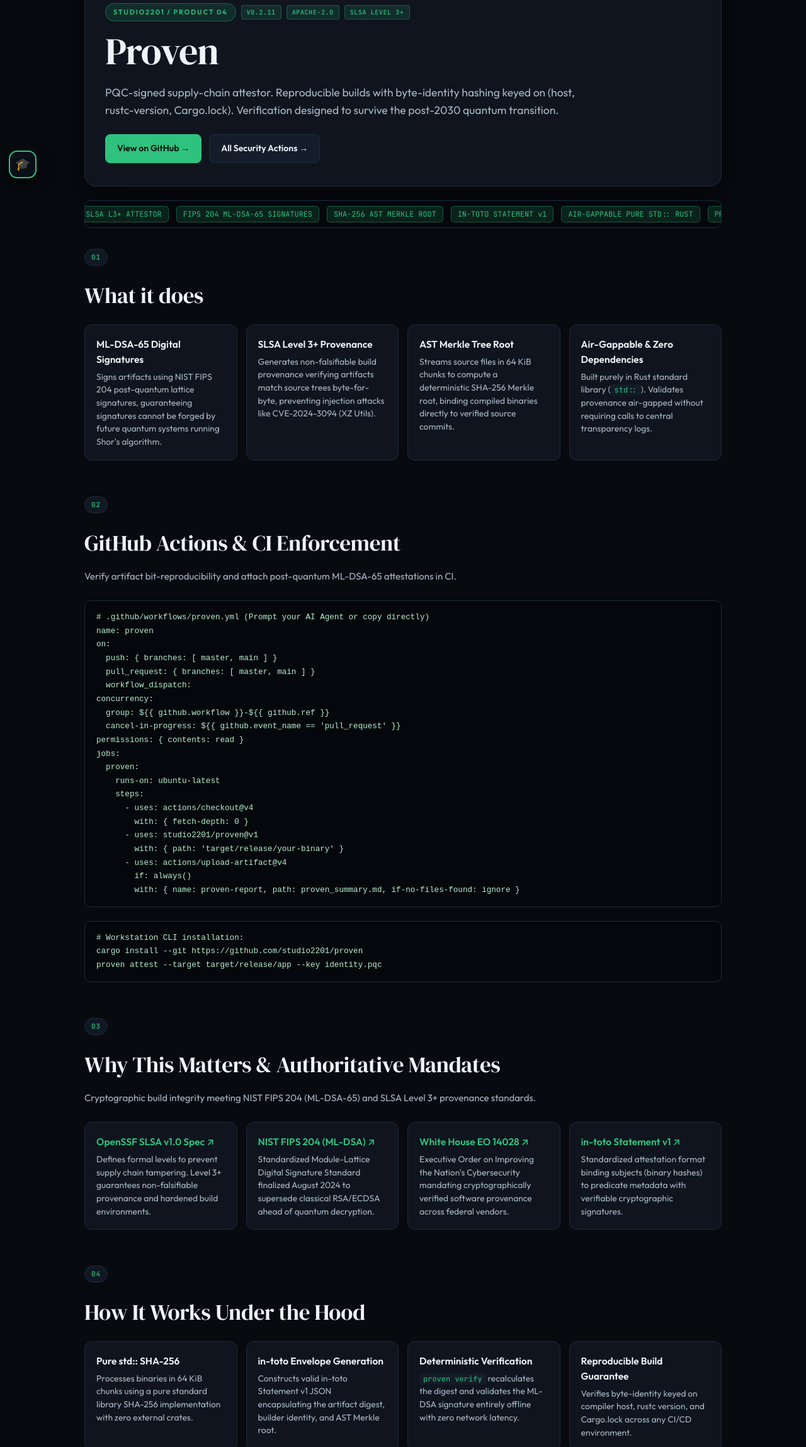
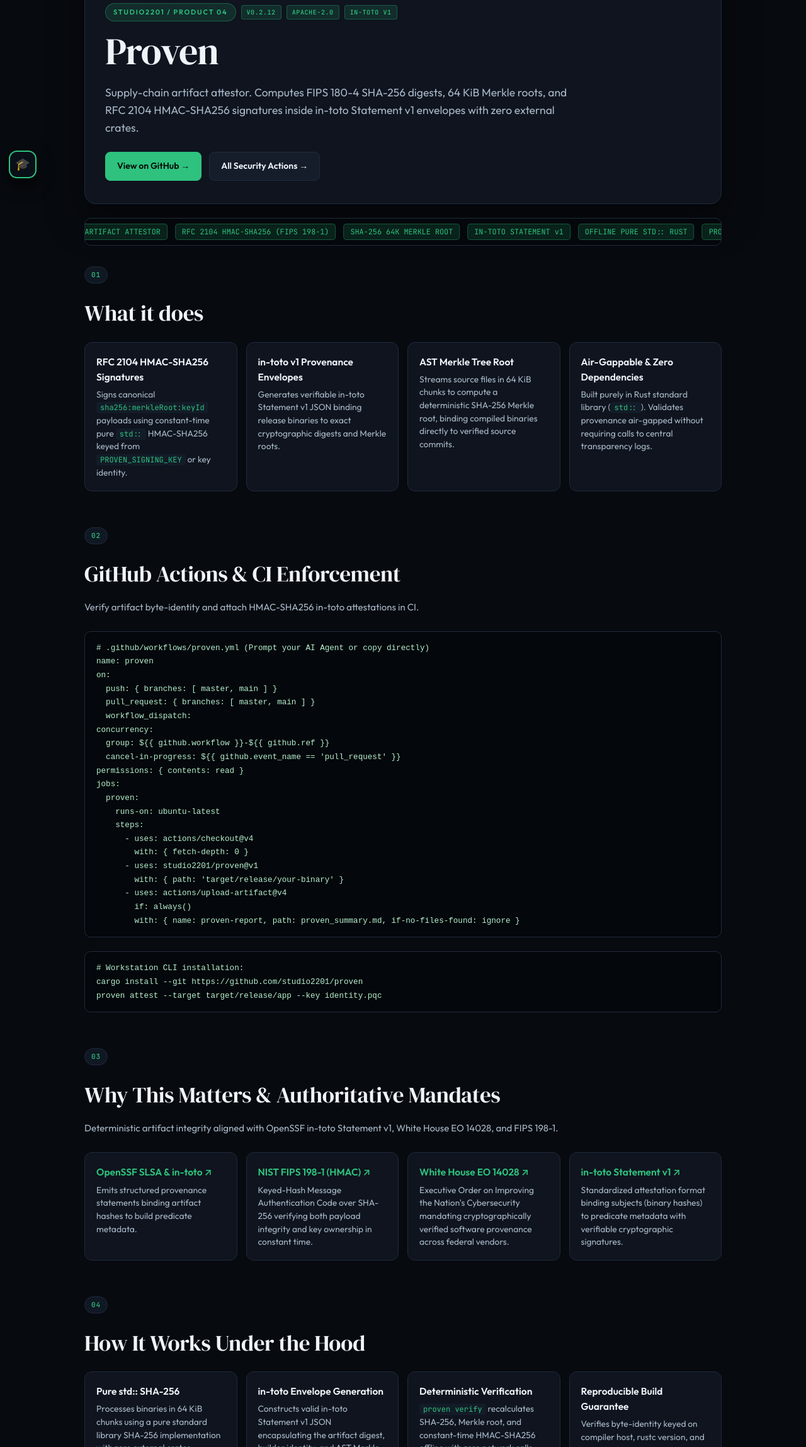
Before and after one commit to studio2201/studio2201.com, a plain HTML site: page proven.html in a window 1280 px wide. Shown: the part 503-2800 px from the top of the page at 63% size. Drawn offline with Linux system fonts and the light colour scheme.

Commit message:
docs: sync tool versions, vigil manifests, and proven attestation spec

```diff
--- a/proven.html
+++ b/proven.html
@@ -3,19 +3,19 @@
 <head>
 <meta charset="UTF-8" />
 <meta name="viewport" content="width=device-width, initial-scale=1.0" />
-<meta name="description" content="Proven — PQC-signed supply-chain attestor. Reproducible builds with byte-identity hashing keyed on (host, rustc-version, Cargo.lock). Apache-2.0." />
+<meta name="description" content="Proven — Supply-chain artifact attestor. Computes SHA-256, 64 KiB Merkle roots, and RFC 2104 HMAC-SHA256 in-toto v1 envelopes in pure std:: Rust. Apache-2.0." />
 <meta name="theme-color" content="#070a0f" />
-<title>Proven — PQC-signed supply-chain attestor · studio2201</title>
+<title>Proven — Supply-chain artifact attestor · studio2201</title>
 <link rel="canonical" href="https://studio2201.com/proven" />
 <meta property="og:site_name" content="studio2201" />
 <meta property="og:type" content="website" />
 <meta property="og:url" content="https://studio2201.com/proven" />
-<meta property="og:title" content="Proven — PQC-signed supply-chain attestor · studio2201" />
-<meta property="og:description" content="PQC-signed supply-chain attestor. Reproducible builds with byte-identity hashing. Air-gappable, post-2030 valid." />
+<meta property="og:title" content="Proven — Supply-chain artifact attestor · studio2201" />
+<meta property="og:description" content="Supply-chain artifact attestor computing SHA-256 digests, Merkle roots, and HMAC-SHA256 in-toto v1 envelopes offline." />
 <meta property="og:image" content="https://studio2201.com/assets/og-image.png" />
 <meta name="twitter:card" content="summary_large_image" />
-<meta name="twitter:title" content="Proven — PQC-signed supply-chain attestor · studio2201" />
-<meta name="twitter:description" content="PQC-signed supply-chain attestor. Reproducible builds with byte-identity hashing. Air-gappable, post-2030 valid." />
+<meta name="twitter:title" content="Proven — Supply-chain artifact attestor · studio2201" />
+<meta name="twitter:description" content="Supply-chain artifact attestor computing SHA-256 digests, Merkle roots, and HMAC-SHA256 in-toto v1 envelopes offline." />
 <meta name="twitter:image" content="https://studio2201.com/assets/og-image.png" />
 <link rel="preconnect" href="https://fonts.googleapis.com"><link rel="preconnect" href="https://fonts.gstatic.com" crossorigin>
 <link href="https://fonts.googleapis.com/css2?family=DM+Serif+Display:ital@0;1&family=Outfit:wght@400;500;600;700&family=JetBrains+Mono:wght@400;500;600&display=swap" rel="stylesheet">
@@ -52,20 +52,20 @@
 
   <details class="agent-brief">
     <summary>[ // AI AGENT &amp; CLI BRIEF — cargo install --git https://github.com/studio2201/proven ]</summary>
-    <p>Proven SLSA L3+ supply-chain attestor (`v0.2.11`). Signs reproducible builds with pure `std::` FIPS 204 ML-DSA-65 lattice signatures and SHA-256 AST Merkle roots · <a href="/agents">Agent &amp; MCP Guide</a>.</p>
+    <p>Proven supply-chain artifact attestor (`v0.2.12`). Computes SHA-256 digests, 64 KiB Merkle roots, and RFC 2104 HMAC-SHA256 in-toto v1 envelopes · <a href="/agents">Agent &amp; MCP Guide</a>.</p>
   </details>
 
   <header class="hero">
     <div class="badge-bar">
       <a href="https://studio2201.com"><img src="https://img.shields.io/badge/secured%20by-studio2201-2ec27e?logo=shield" alt="secured by studio2201"></a>
-      <a href="/proven"><img src="https://img.shields.io/badge/proven-ML--DSA--65%20verified-2ec27e" alt="proven: ML-DSA-65 verified (NIST FIPS 204)"></a>
+      <a href="/proven"><img src="https://img.shields.io/badge/proven-HMAC--SHA256%20verified-2ec27e" alt="proven: HMAC-SHA256 verified"></a>
       <span class="eyebrow" style="margin-bottom:0;">studio2201 / product 04</span>
-      <span class="tag green">v0.2.11</span>
+      <span class="tag green">v0.2.12</span>
       <span class="tag green">Apache-2.0</span>
-      <span class="tag green">SLSA Level 3+</span>
+      <span class="tag green">in-toto v1</span>
     </div>
     <h1>Proven</h1>
-    <p class="lede">PQC-signed supply-chain attestor. Reproducible builds with byte-identity hashing keyed on (host, rustc-version, Cargo.lock). Verification designed to survive the post-2030 quantum transition.</p>
+    <p class="lede">Supply-chain artifact attestor. Computes FIPS 180-4 SHA-256 digests, 64 KiB Merkle roots, and RFC 2104 HMAC-SHA256 signatures inside in-toto Statement v1 envelopes with zero external crates.</p>
     <div class="cta">
       <a class="btn primary" href="https://github.com/studio2201/proven">View on GitHub →</a>
       <a class="btn ghost" href="/lab#products">All Security Actions →</a>
@@ -74,7 +74,7 @@
 
   <aside class="ticker" aria-label="Proven Telemetry">
     <div class="ticker-track">
-      <span class="chip">PROVEN v0.2.11 · SLSA L3+ ATTESTOR</span><span class="chip">FIPS 204 ML-DSA-65 SIGNATURES</span><span class="chip">SHA-256 AST MERKLE ROOT</span><span class="chip">IN-TOTO STATEMENT v1</span><span class="chip">AIR-GAPPABLE PURE STD:: RUST</span><span class="chip">PROVEN v0.2.11 · SLSA L3+ ATTESTOR</span><span class="chip">FIPS 204 ML-DSA-65 SIGNATURES</span>
+      <span class="chip">PROVEN v0.2.12 · ARTIFACT ATTESTOR</span><span class="chip">RFC 2104 HMAC-SHA256 (FIPS 198-1)</span><span class="chip">SHA-256 64K MERKLE ROOT</span><span class="chip">IN-TOTO STATEMENT v1</span><span class="chip">OFFLINE PURE STD:: RUST</span><span class="chip">PROVEN v0.2.12 · ARTIFACT ATTESTOR</span><span class="chip">RFC 2104 HMAC-SHA256 (FIPS 198-1)</span>
     </div>
   </aside>
 
@@ -83,12 +83,12 @@
     <h2>What it does</h2>
     <div class="card-grid">
       <div class="feature-item">
-        <h4>ML-DSA-65 Digital Signatures</h4>
-        <p>Signs artifacts using NIST FIPS 204 post-quantum lattice signatures, guaranteeing signatures cannot be forged by future quantum systems running Shor's algorithm.</p>
+        <h4>RFC 2104 HMAC-SHA256 Signatures</h4>
+        <p>Signs canonical <code>sha256:merkleRoot:keyId</code> payloads using constant-time pure <code>std::</code> HMAC-SHA256 keyed from <code>PROVEN_SIGNING_KEY</code> or key identity.</p>
       </div>
       <div class="feature-item">
-        <h4>SLSA Level 3+ Provenance</h4>
-        <p>Generates non-falsifiable build provenance verifying artifacts match source trees byte-for-byte, preventing injection attacks like CVE-2024-3094 (XZ Utils).</p>
+        <h4>in-toto v1 Provenance Envelopes</h4>
+        <p>Generates verifiable in-toto Statement v1 JSON binding release binaries to exact cryptographic digests and Merkle roots.</p>
       </div>
       <div class="feature-item">
         <h4>AST Merkle Tree Root</h4>
@@ -104,7 +104,7 @@
   <section>
     <p class="eyebrow num">02</p>
     <h2>GitHub Actions &amp; CI Enforcement</h2>
-    <p class="lede small">Verify artifact bit-reproducibility and attach post-quantum ML-DSA-65 attestations in CI.</p>
+    <p class="lede small">Verify artifact byte-identity and attach HMAC-SHA256 in-toto attestations in CI.</p>
     <div class="code-box">
       <pre><code># .github/workflows/proven.yml (Prompt your AI Agent or copy directly)
 name: proven
@@ -138,15 +138,15 @@ proven attest --target target/release/app --key identity.pqc</code></pre>
   <section>
     <p class="eyebrow num">03</p>
     <h2>Why This Matters &amp; Authoritative Mandates</h2>
-    <p class="lede small">Cryptographic build integrity meeting NIST FIPS 204 (ML-DSA-65) and SLSA Level 3+ provenance standards.</p>
+    <p class="lede small">Deterministic artifact integrity aligned with OpenSSF in-toto Statement v1, White House EO 14028, and FIPS 198-1.</p>
     <div class="card-grid">
       <div class="feature-item">
-        <h4><a href="https://slsa.dev/spec/v1.0/" target="_blank" rel="noopener">OpenSSF SLSA v1.0 Spec ↗</a></h4>
-        <p>Defines formal levels to prevent supply chain tampering. Level 3+ guarantees non-falsifiable provenance and hardened build environments.</p>
+        <h4><a href="https://slsa.dev/spec/v1.0/" target="_blank" rel="noopener">OpenSSF SLSA &amp; in-toto ↗</a></h4>
+        <p>Emits structured provenance statements binding artifact hashes to build predicate metadata.</p>
       </div>
       <div class="feature-item">
-        <h4><a href="https://csrc.nist.gov/pubs/fips/204/final" target="_blank" rel="noopener">NIST FIPS 204 (ML-DSA) ↗</a></h4>
-        <p>Standardized Module-Lattice Digital Signature Standard finalized August 2024 to supersede classical RSA/ECDSA ahead of quantum decryption.</p>
+        <h4><a href="https://csrc.nist.gov/pubs/fips/198-1/final" target="_blank" rel="noopener">NIST FIPS 198-1 (HMAC) ↗</a></h4>
+        <p>Keyed-Hash Message Authentication Code over SHA-256 verifying both payload integrity and key ownership in constant time.</p>
       </div>
       <div class="feature-item">
         <h4><a href="https://www.whitehouse.gov/briefing-room/presidential-actions/2021/05/12/executive-order-on-improving-the-nations-cybersecurity/" target="_blank" rel="noopener">White House EO 14028 ↗</a></h4>
@@ -173,7 +173,7 @@ proven attest --target target/release/app --key identity.pqc</code></pre>
       </div>
       <div class="feature-item">
         <h4>Deterministic Verification</h4>
-        <p><code>proven verify</code> recalculates the digest and validates the ML-DSA signature entirely offline with zero network latency.</p>
+        <p><code>proven verify</code> recalculates SHA-256, Merkle root, and constant-time HMAC-SHA256 offline with zero network calls.</p>
       </div>
       <div class="feature-item">
         <h4>Reproducible Build Guarantee</h4>
```
Also changed, not shown: aegis.html (+3 -3 lines), agents.html (+3 -3 lines), boneyard.html (+3 -3 lines), lab.html (+8 -8 lines), snip.html (+3 -3 lines), vigil.html (+4 -4 lines).
